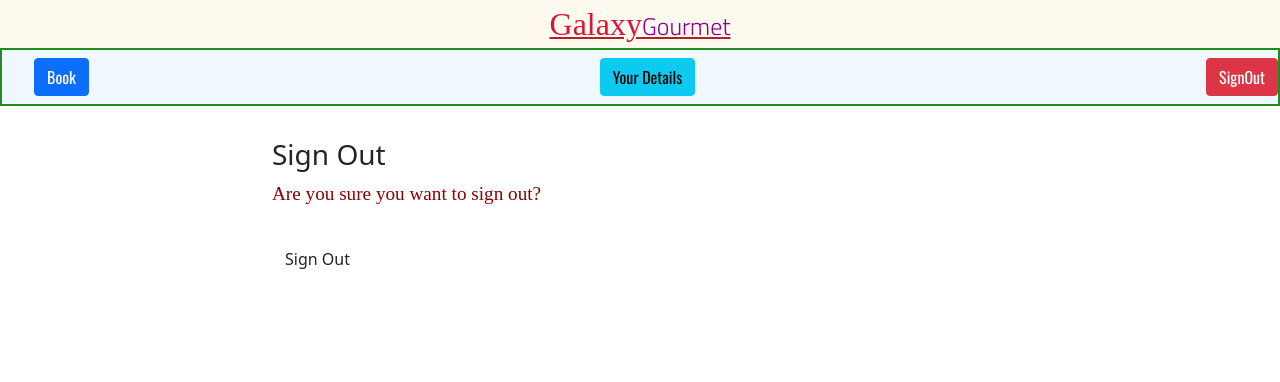
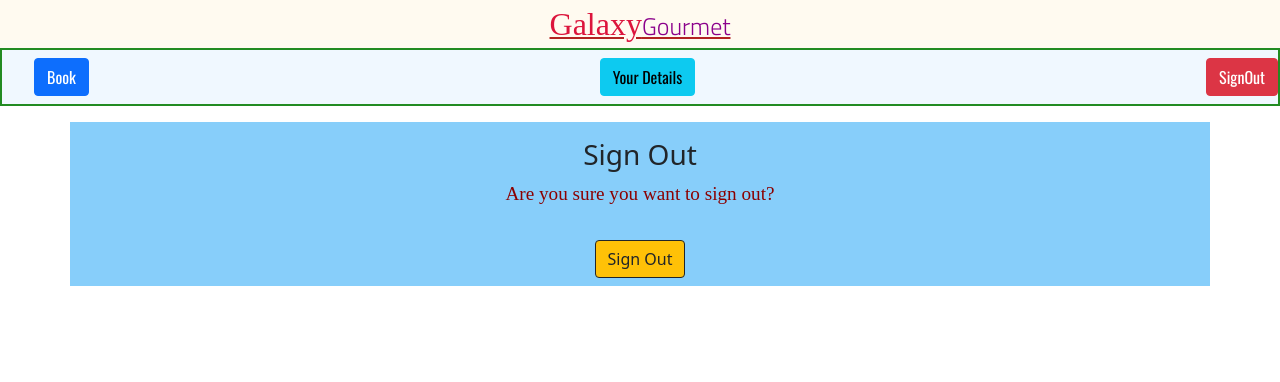
Before and after one commit to 0w3nM/portfolio4_restaurant, a Django app: page /accounts/logout/ in a window 1280 px wide. Shown: the top 382 px of the page. Run offline with Django 3.2, Linux system fonts and the light colour scheme; the visitor is signed in with stand-in values (Sample User, id 1); some libraries are stand-ins or nearby versions; some web fonts are replaced.

Commit message:
Added stylings and color to the logout.html page.

```diff
--- a/templates/allauth/account/logout.html
+++ b/templates/allauth/account/logout.html
@@ -5,7 +5,7 @@
 {% block head_title %}{% trans "Sign Out" %}{% endblock%}
 
 {% block content %}
-<div class="container">
+<div class="container text-center" style="background-color:lightskyblue">
     <div class="row">
         <div class="col-md-8 mt-3 offset-md-2">
             <h3>{% trans "Sign Out" %}</h3>
@@ -20,7 +20,7 @@
                 {% if redirect_field_value %}
                 <input type="hidden" name="{{ redirect_field_name }}" value="{{ redirect_field_value }}" />
                 {% endif %}
-                <button class="btn btn-signup right" type="submit">{% trans 'Sign Out' %}</button>
+                <button class="btn btn-outline-dark btn-warning mb-2" type="submit">{% trans 'Sign Out' %}</button>
             </form>
         </div>
     </div>
```
